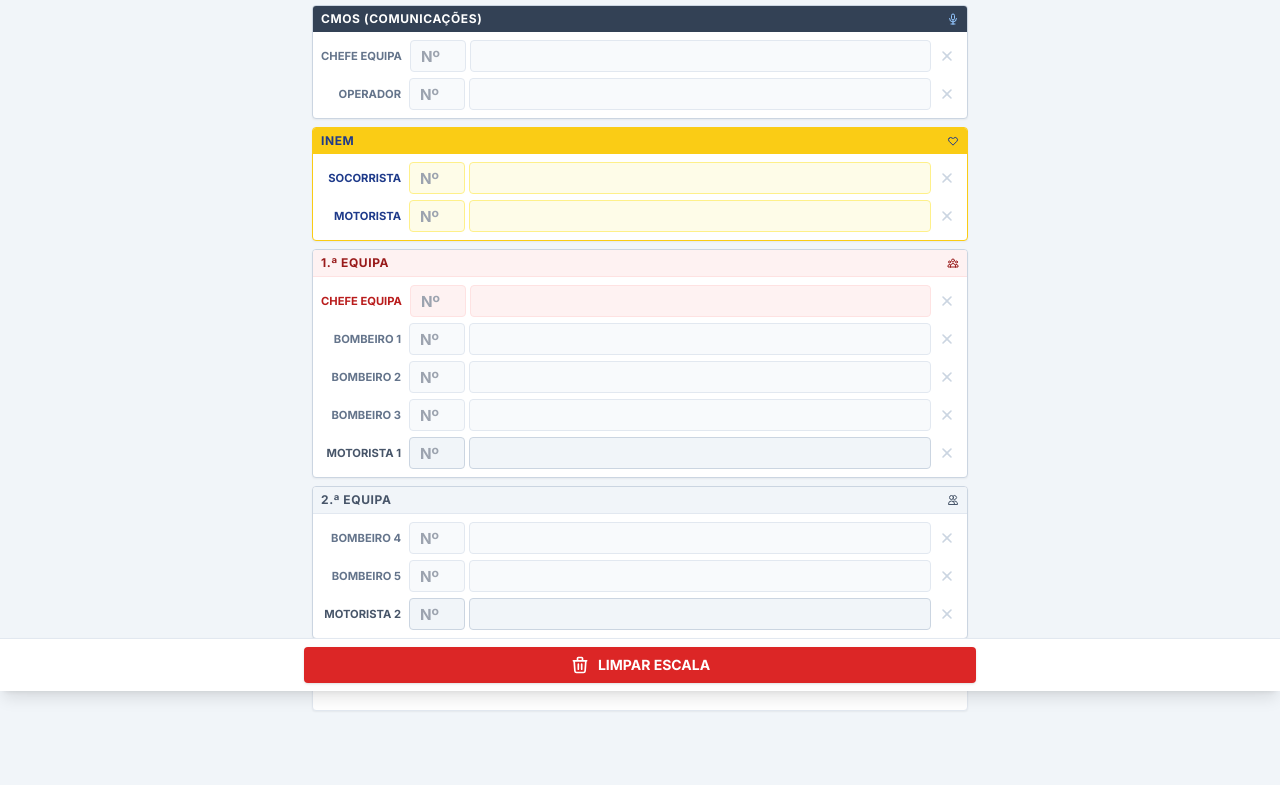
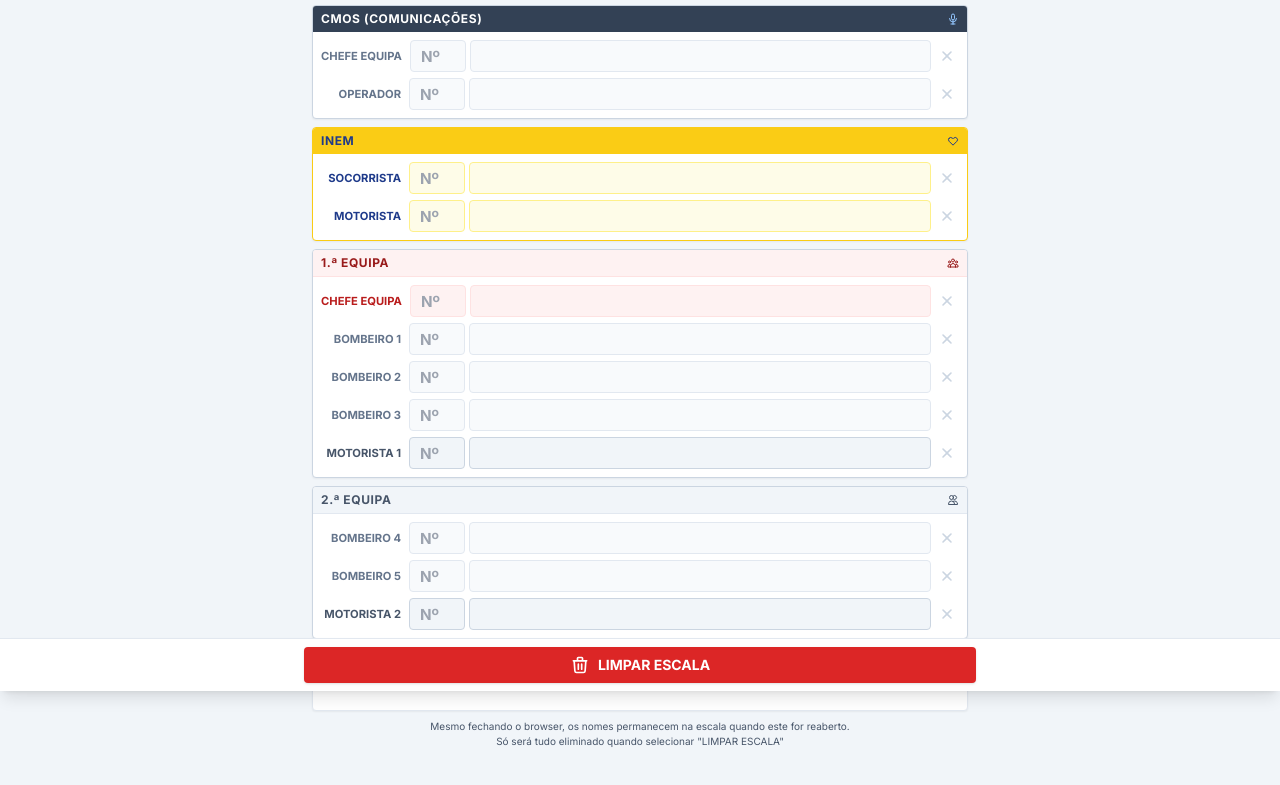
Before and after one commit to jpleiria/escala_servico, a plain HTML site: page index.html in a window 1280 px wide. Shown: the part 109-894 px from the top of the page. Drawn offline with nearby package versions, Linux system fonts and the light colour scheme.

Commit message:
Add files via upload

```diff
--- a/index.html
+++ b/index.html
@@ -234,6 +234,10 @@
             <div class="bg-white rounded border border-slate-200 p-2 shadow-sm">
                 <textarea id="obs_gerais" placeholder="Observações / Reforços..." class="w-full text-xs text-slate-600 border-0 bg-transparent resize-none focus:ring-0 p-1" rows="2"></textarea>
             </div>
+<div class="text-center text-[10px] text-slate-600 mt-4 px-4">
+            Mesmo fechando o browser, os nomes permanecem na escala quando este for reaberto. <br>
+            Só será tudo eliminado quando selecionar "LIMPAR ESCALA" <br>
+        </div>
 
         </main>
     </div> <!-- Fim do Wrapper de Exportação -->
```
